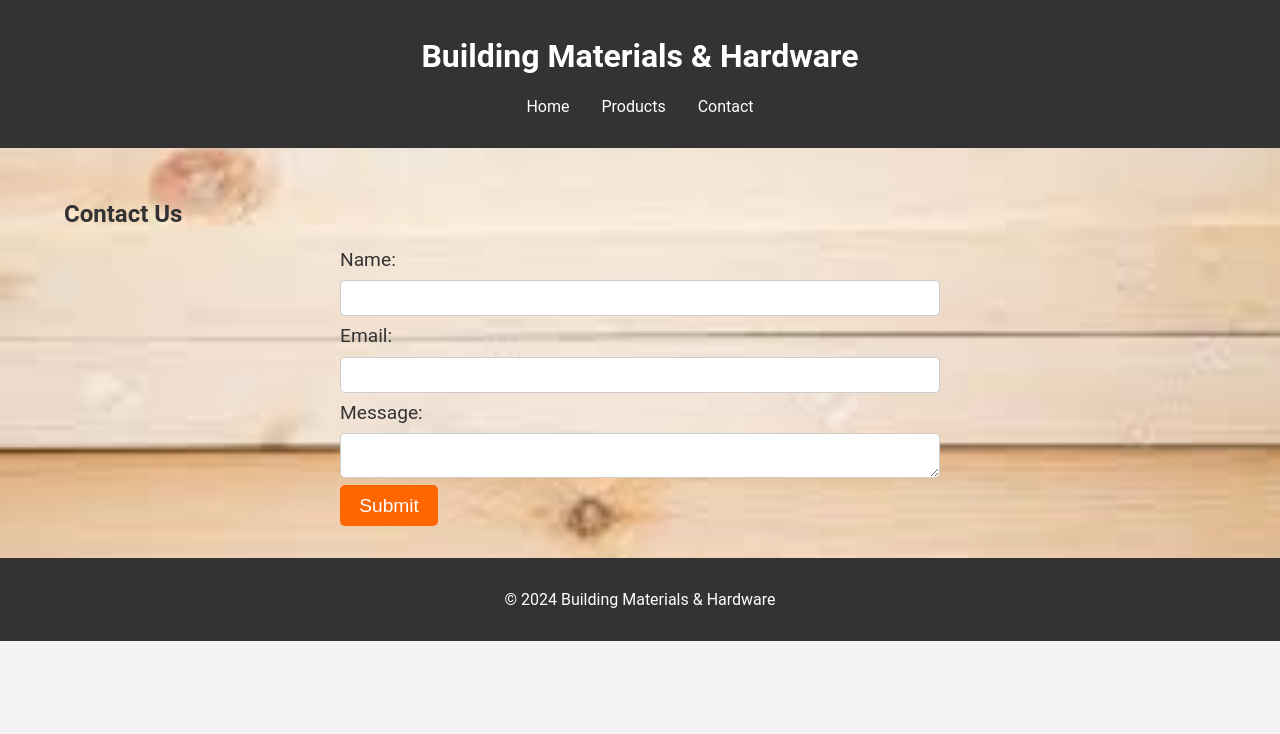
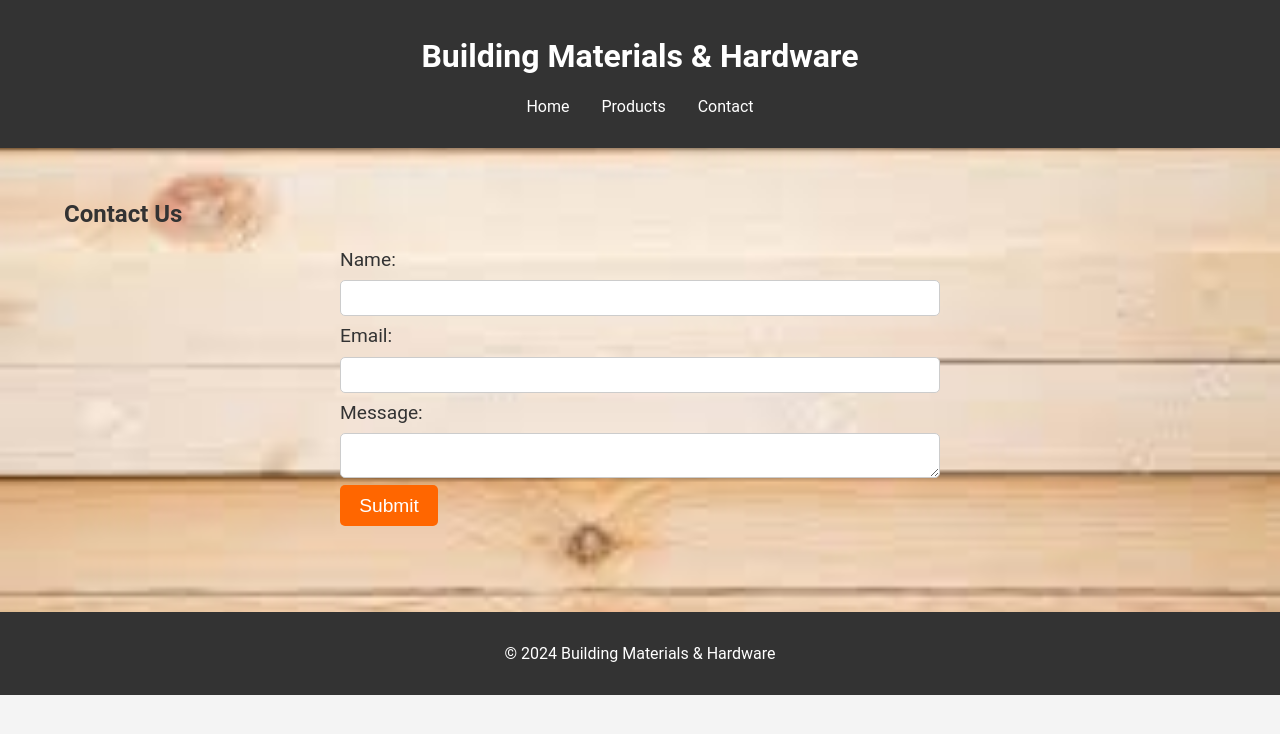
Before and after one commit to raniides/productwebsite, a React (Create React App) app: page /contact in a window 1280 px wide. Shown: the top 734 px of the page. Built offline with nearby package versions, Linux system fonts and the light colour scheme.

Commit message:
commited

```diff
--- a/src/styles.css
+++ b/src/styles.css
@@ -51,11 +51,15 @@ main {
 }
 
 #main2 {
-    background: url('images/i12.jpeg') no-repeat center center/cover;
+    background: url('images/i21.jpeg') no-repeat center center/cover;
 }
 
 #main3 {
     background: url('images/i9.jpeg') no-repeat center center/cover;
+    width: 100%;
+    height: 400px;
+     display: block;
+     object-fit:cover;
 }
 
 #hero .container {
```
Also changed, not shown: src/images/i21.jpeg (added).
